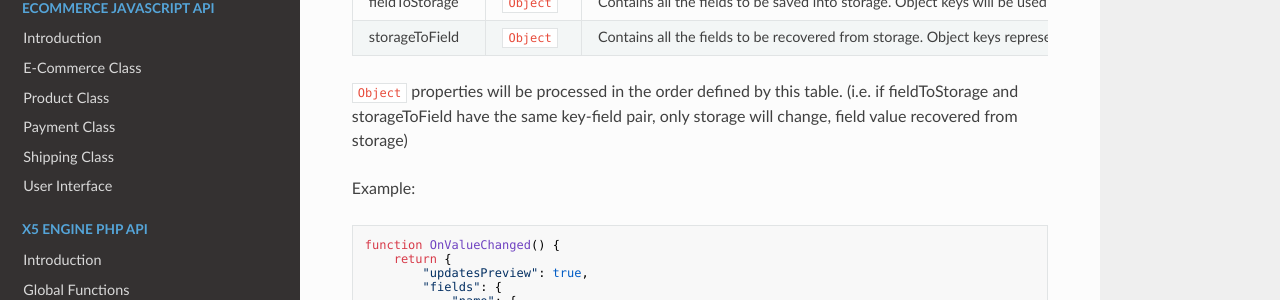
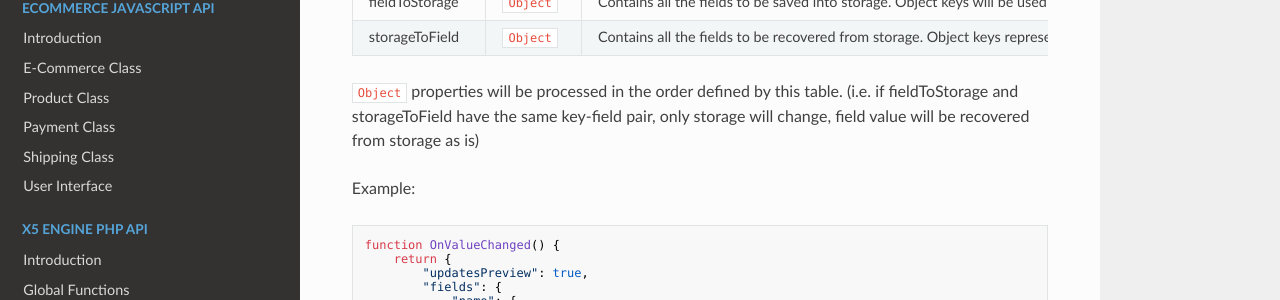
Before and after one commit to WebSiteX5/wsx5-developers-guide, an MkDocs documentation site: the page built from docs/optional-objects/dynamic-update-fields.md, in a window 1280 px wide and 900 px high. Shown: the part 436-736 px from the top of the window. Built offline with MkDocs 1.6.1, drawn with Linux system fonts in a browser that asks for light colours; nearby versions of some CDN libraries; old or Windows-style settings are respelled for this version of MkDocs.

Commit message:
Dynamic Field Update Sentence Fix

```diff
--- a/docs/optional-objects/dynamic-update-fields.md
+++ b/docs/optional-objects/dynamic-update-fields.md
@@ -12,7 +12,7 @@ The output may be an `Object` structured as follows:
 |fieldToStorage|`Object` |Contains all the fields to be saved into storage. Object keys will be used as storage keys. Object values represent field ids.                       |
 |storageToField|`Object` |Contains all the fields to be recovered from storage. Object keys represent field ids. Object values represent storage keys.                         |
 
-`Object` properties will be processed in the order defined by this table. (i.e. if fieldToStorage and storageToField have the same key-field pair, only storage will change, field value recovered from storage)
+`Object` properties will be processed in the order defined by this table. (i.e. if fieldToStorage and storageToField have the same key-field pair, only storage will change, field value will be recovered from storage as is)
 
 Example:
 
```
